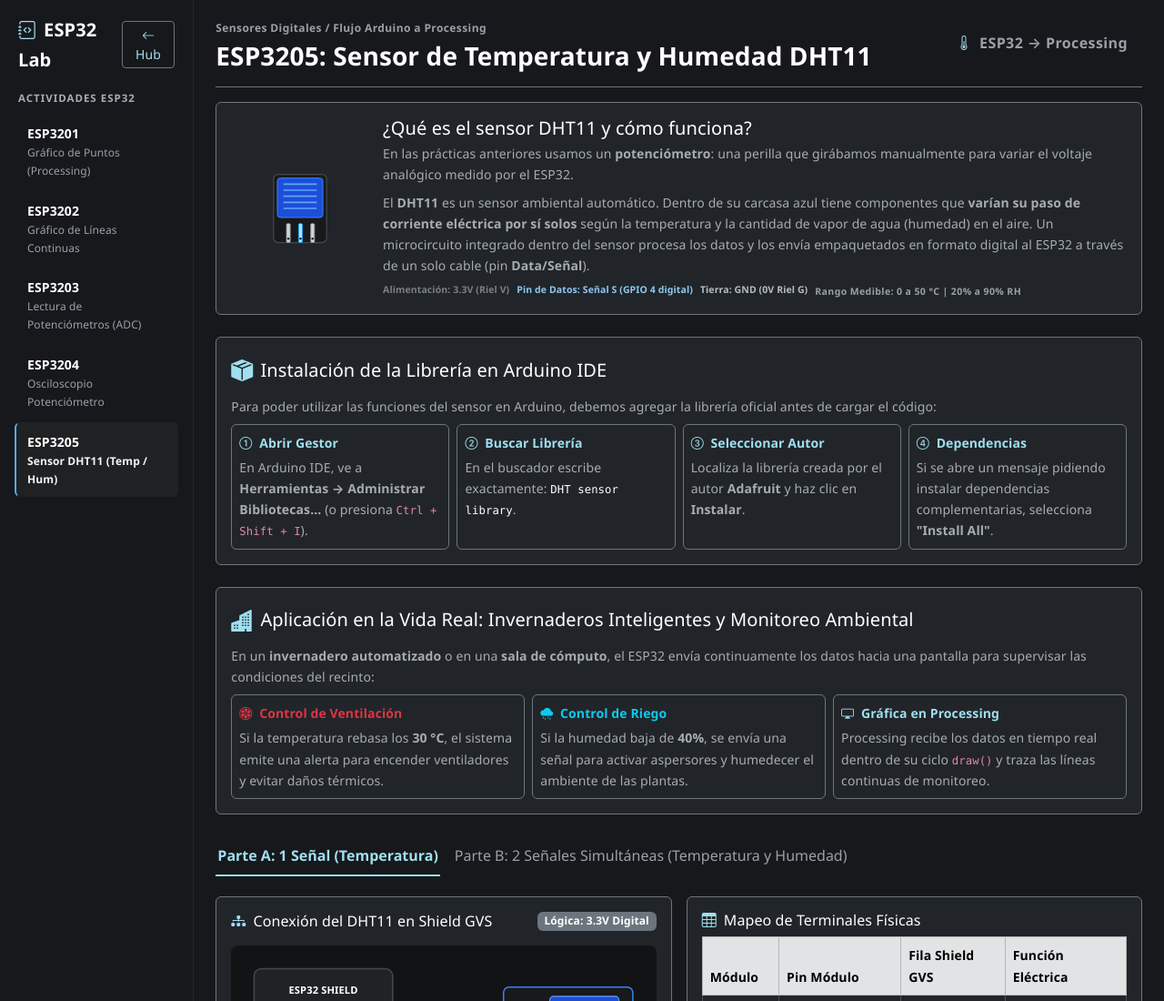
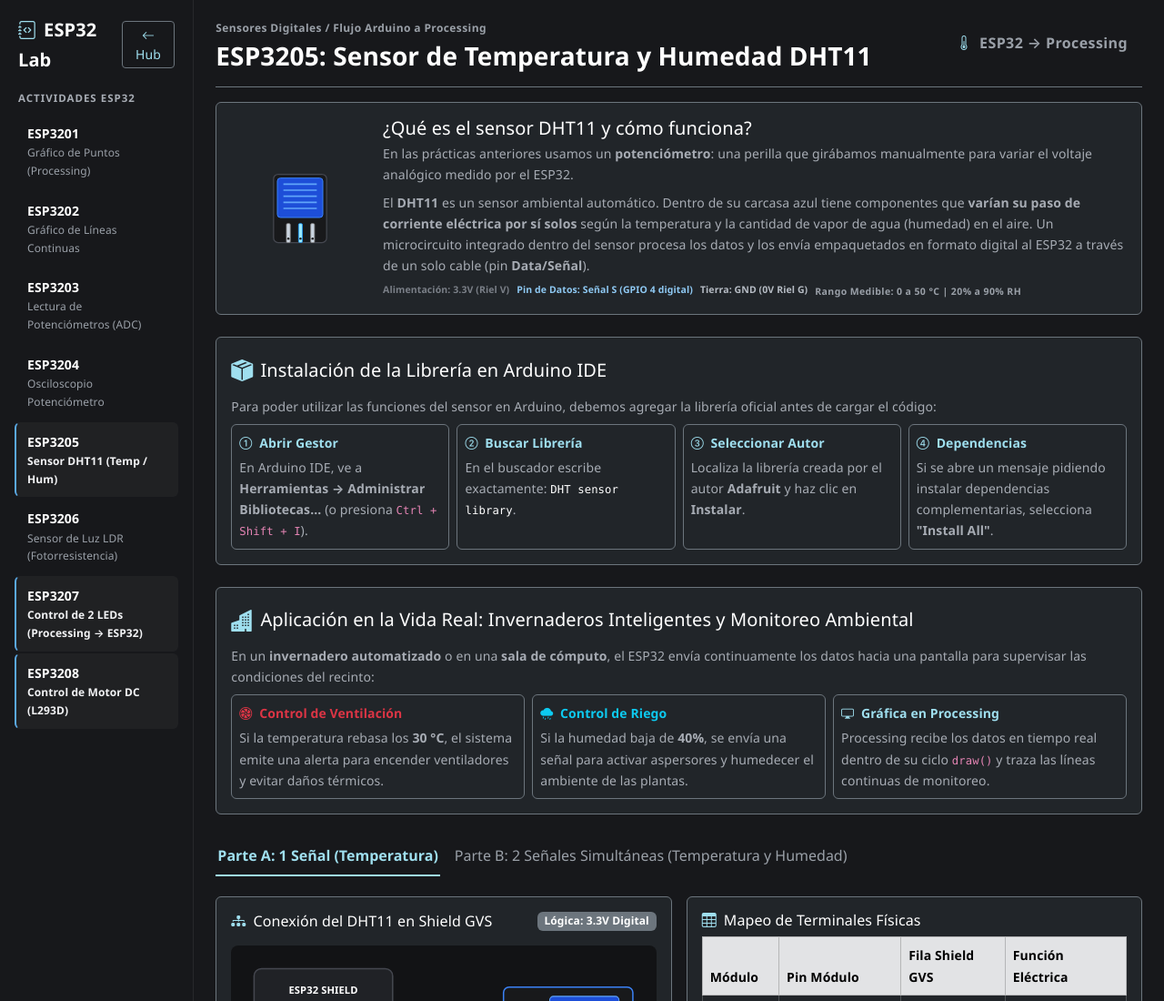
Before and after one commit to keileaf/electronica, a plain HTML site: page ESP3205.html in a window 1280 px wide. Shown: the top 1100 px of the page at 91% size. Drawn offline with nearby package versions, Linux system fonts and the light colour scheme.

Commit message:
Update ESP3205.html

```diff
--- a/ESP3205.html
+++ b/ESP3205.html
@@ -200,6 +200,19 @@
             <div class="small fw-bold text-white">ESP3205</div>
             <div style="font-size: 0.75rem;">Sensor DHT11 (Temp / Hum)</div>
           </a>
+          <a href="ESP3206.html" class="activity-btn">
+            <div class="small fw-bold text-white">ESP3206</div>
+            <div style="font-size: 0.75rem;">Sensor de Luz LDR (Fotorresistencia)</div>
+          </a>
+          <a href="ESP3207.html" class="activity-btn active">
+            <div class="small fw-bold text-white">ESP3207</div>
+            <div style="font-size: 0.75rem;">Control de 2 LEDs (Processing &rarr; ESP32)</div>
+          </a>
+          <a href="ESP3208.html" class="activity-btn active">
+            <div class="small fw-bold text-white">ESP3208</div>
+            <div style="font-size: 0.75rem;">Control de Motor DC (L293D)</div>
+          </a>
+
         </div>
       </nav>
 
```
